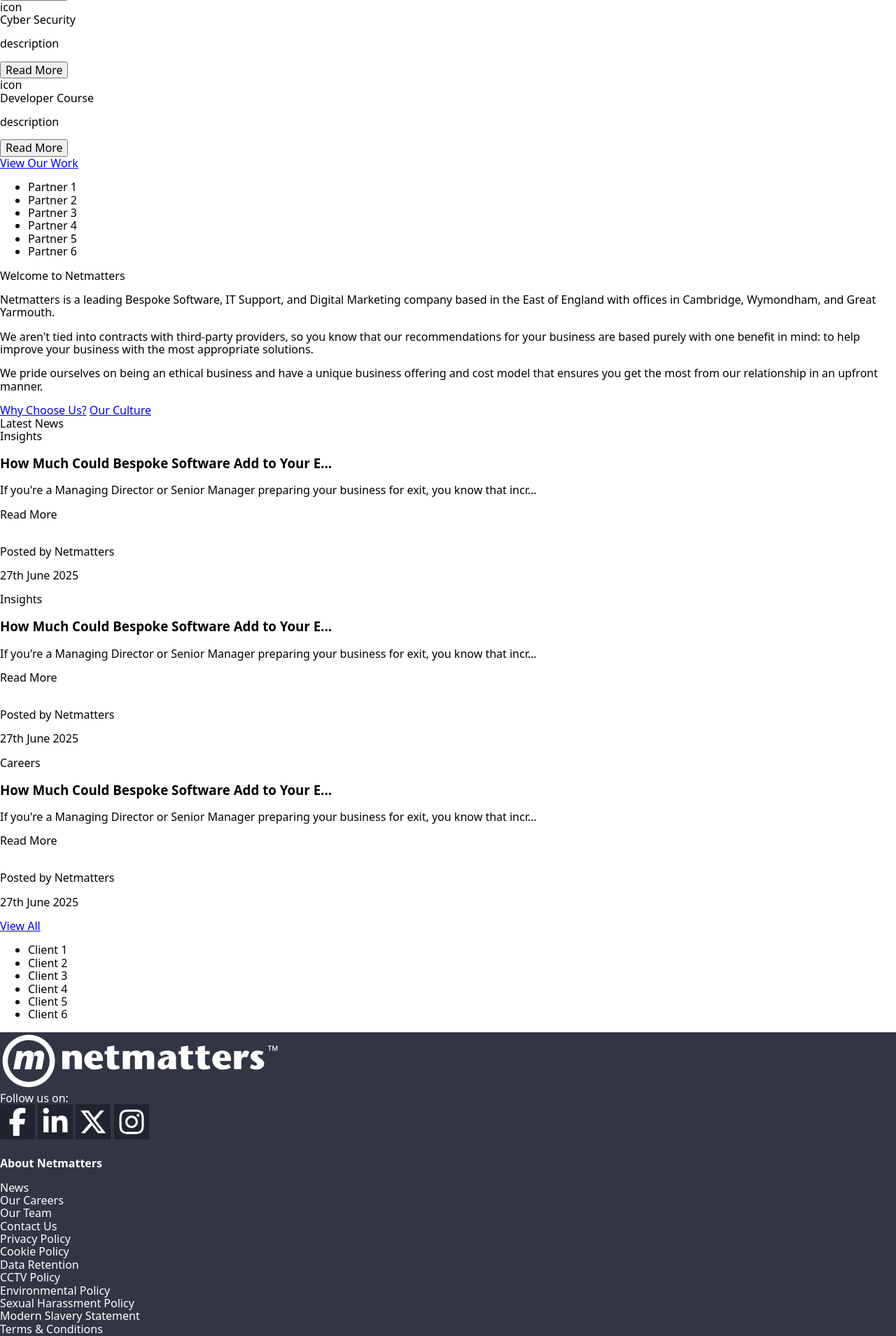
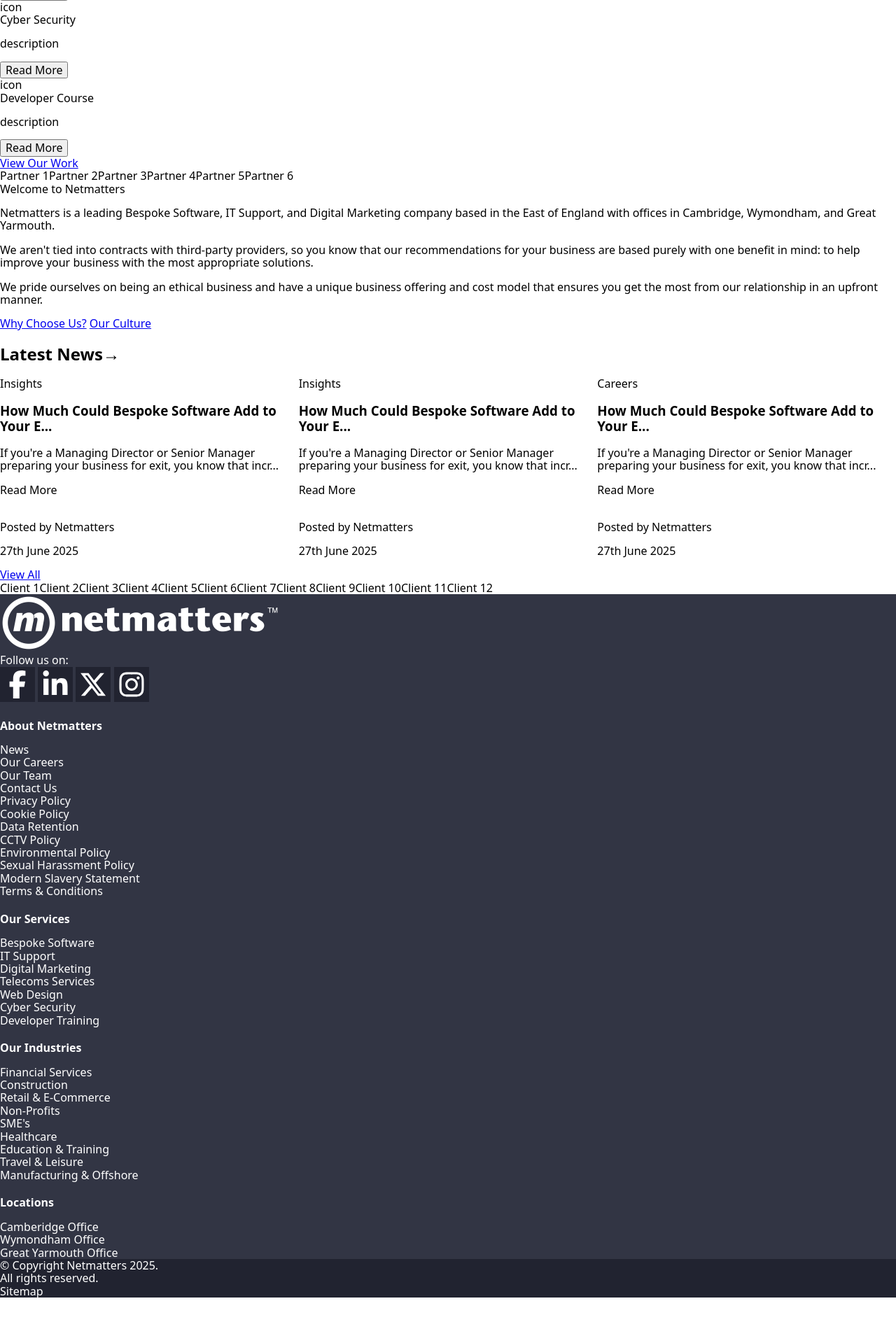
Before and after one commit to davidstratton-co-uk/nm-html-css-assessment, a PHP site: page / in a window 1280 px wide. Shown: the part 964-2873 px from the top of the page at 70% size. After the commit the page ends 2818 px from the top, so only its background shows below. Run offline with PHP 8.4, Linux system fonts and the light colour scheme.

Commit message:
Added styling for client and partner _carousel
Inital Styling for News Section

Refresh use of flexbox

```diff
--- a/index.html
+++ b/index.html
@@ -111,8 +111,8 @@
                 </div>
             </section>
             <section id="section-news">
-                <header>Latest News</header>
-
+                <header><h2>Latest News</h2></header>
+                <div class="container">
                     <article data-news-type="Insights">
                         <!-- absolute position anchor 0 in all four directions to cover article and make it clickable-->
                         <a href="#"></a>
@@ -164,7 +164,7 @@
                             <p><time>27th June 2025</time></p>
                         </footer>
                     </article>
-
+                </div>
                 <a href="#">View All</a>
             </section>
             <section id="section-clients">
@@ -176,6 +176,12 @@
                         <li>Client 4</li>
                         <li>Client 5</li>
                         <li>Client 6</li>
+                        <li>Client 7</li>
+                        <li>Client 8</li>
+                        <li>Client 9</li>
+                        <li>Client 10</li>
+                        <li>Client 11</li>
+                        <li>Client 12</li>
                     </ul>
                 </div>
             </section>
--- a/scss/base/_variables.scss
+++ b/scss/base/_variables.scss
@@ -2,5 +2,7 @@
 // ** Brand Colours
 // ****
 
-$color-brand--normal : #323544;
-$color-brand--dark : #212330;
+$color-brand--normal: #323544;
+$color-brand--dark: #212330;
+
+$color-bg-light: #FFFFFF;
--- a/scss/modules/_carousel.scss
+++ b/scss/modules/_carousel.scss
@@ -1,4 +1,9 @@
-partner-carousel,
-client-carousel {
-    @extend %link-list;
+#partner-list,
+#client-list {
+    ul {
+        @extend %link-list;
+        display: flex;
+        flex-wrap: nowrap;
+        overflow: auto;
+    }
 }
--- a/scss/modules/_index.scss
+++ b/scss/modules/_index.scss
@@ -1,11 +1,19 @@
 // ****
-// ** Import Footer
+// ** Import News
 // ****
-
-@import 'footer';
+@import 'main';
 
 // ****
 // ** Import Carousel
 // ****
+@import 'carousel';
 
-@import 'carousel';
+// ****
+// ** Import News
+// ****
+@import 'news';
+
+// ****
+// ** Import Footer
+// ****
+@import 'footer';
--- /dev/null
+++ b/scss/modules/_main.scss
@@ -0,0 +1,3 @@
+main {
+    background-color: $color-bg-light;
+}
--- /dev/null
+++ b/scss/modules/_news.scss
@@ -0,0 +1,19 @@
+.read-more {
+
+}
+
+#section-news {
+
+    h2 {
+        flex-grow: 100%;
+        font-weight: bold;
+
+        &::after {
+            content: "\2192";
+        }
+    }
+}
+
+.container {
+    display: flex;
+}
```
Also changed, not shown: css/style.css (+30 -6 lines), css/style.min.css (+1 -1 lines), 2 other files. Lines whose indentation alone changed are shown as unchanged.
